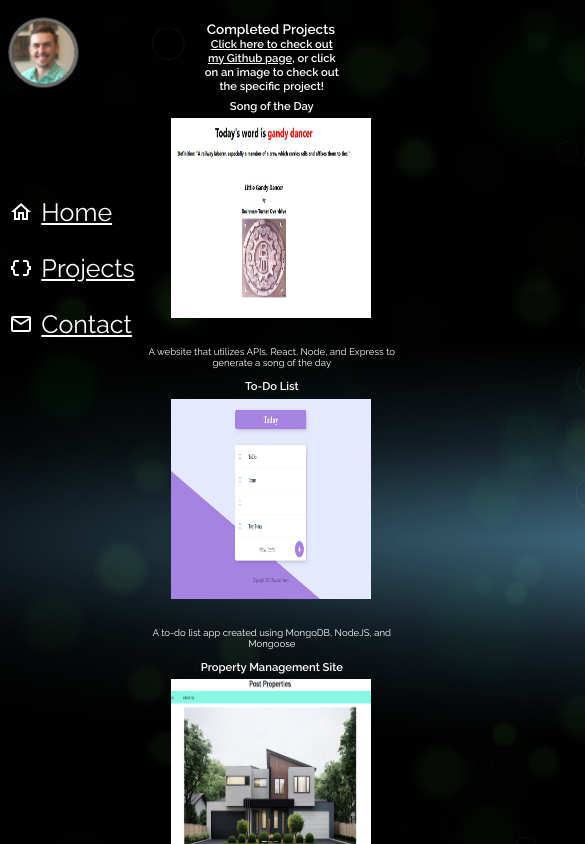
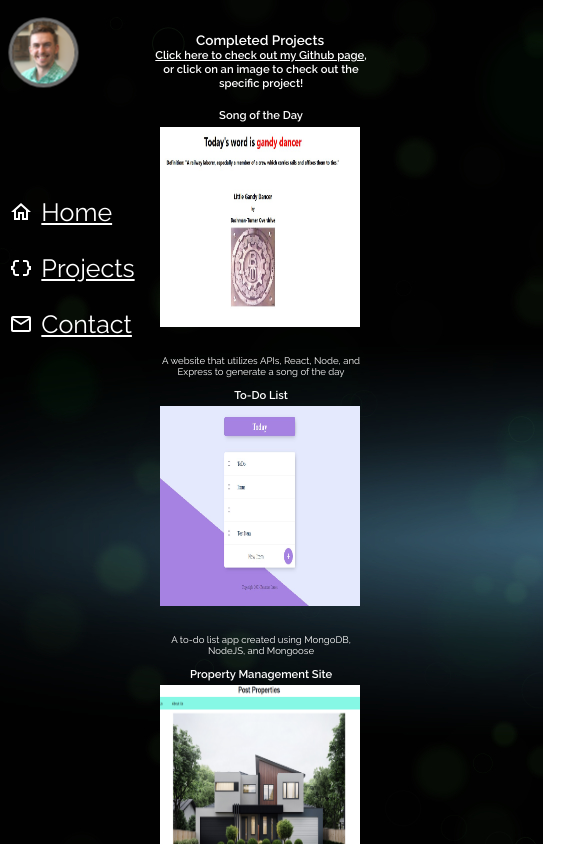
Before and after one commit to brand421/portfolio-site, a React (Create React App) app: page /projects in a window 390 px wide. Shown: the top 844 px of the page, 585 px wide, since content can reach past the window. Built offline with nearby package versions, Linux system fonts and the light colour scheme.

Commit message:
fix mobile styling for landing page

```diff
--- a/src/App.css
+++ b/src/App.css
@@ -10,5 +10,5 @@
 
 main {
 
-  width:auto;
+  width:100%;
 }
--- a/src/components/About/about.css
+++ b/src/components/About/about.css
@@ -14,7 +14,7 @@ h3 {
     align-items: center;
     justify-content: center;
     color: white;
-    margin-left: 69%;
+    margin-left: 53%;
 }
 
 .about__item {
@@ -86,21 +86,27 @@ h3 {
 
     .about__container {
         margin-left: 0;
+        height: auto;
     }
 
     .about__item {
-        width: 75%;
+        width: auto;
+        margin-bottom: 0;
+        height: 0;
+        flex-direction: none;
     }
 
     .about__text {
-        /* margin-right: 39%; */
         width: 65%;
         margin-left: 15%;
     }
 
+    .about__header {
+        margin-bottom: 4%;
+    }
+
     .about__photo {
         width: 65%;
-        margin-bottom: 25%;
         margin-right: 39%;
     }
 }
--- a/src/components/Home/home.css
+++ b/src/components/Home/home.css
@@ -9,7 +9,7 @@ body {
     flex-wrap: nowrap;
     align-items: center;
     justify-content: center;
-    margin-left: 55%;
+    margin-right: 10%;
     height: 97vh;
     width: 100%;
     color: white;
--- a/src/components/Projects/projects.css
+++ b/src/components/Projects/projects.css
@@ -8,7 +8,7 @@ a {
     flex-wrap: nowrap;
     align-items: center;
     justify-content: center;
-    margin-left: 35%;
+    margin-left: 30%;
     height: auto;
     width: 150%;
     color: white;
@@ -121,6 +121,17 @@ li ::marker {
 
     .projects__heading {
         font-size: 1.5rem;
+        display: flex;
+        justify-content: center;
+        align-items: center;
+    }
+
+    .heading__text {
+        display: flex;
+        align-items: center;
+        justify-content: center;
+        margin-bottom: 7%;
+        width: 100%;
     }
 
     .projects__subheading {
@@ -140,7 +151,7 @@ li ::marker {
 @media screen and (max-width: 550px) {
 
     .projects__container {
-        margin-left: 0;
+        /* margin-left: 3%; */
         width: 55%;
     }
 
--- a/src/components/Sidebar/Sidebar.jsx
+++ b/src/components/Sidebar/Sidebar.jsx
@@ -37,6 +37,7 @@ export default function Sidebar({ children }) {
           transition={{
             display: { delay: 0.15 },
           }}
+          className="sidebar__list"
         >
           {sidebarItems.map((item, index) => (
             <NavLink
--- a/src/components/Sidebar/sidebar.css
+++ b/src/components/Sidebar/sidebar.css
@@ -37,7 +37,7 @@
     margin: 0;
 
 }
-.sidebar {
+.sidebar__list {
     height: 97vh;
     width: auto;
     z-index: 1;
@@ -95,4 +95,8 @@
     .photo img {
         width: 65px;
     }
+
+    .sidebar {
+        padding-right: 5%;
+    }
 }
```
